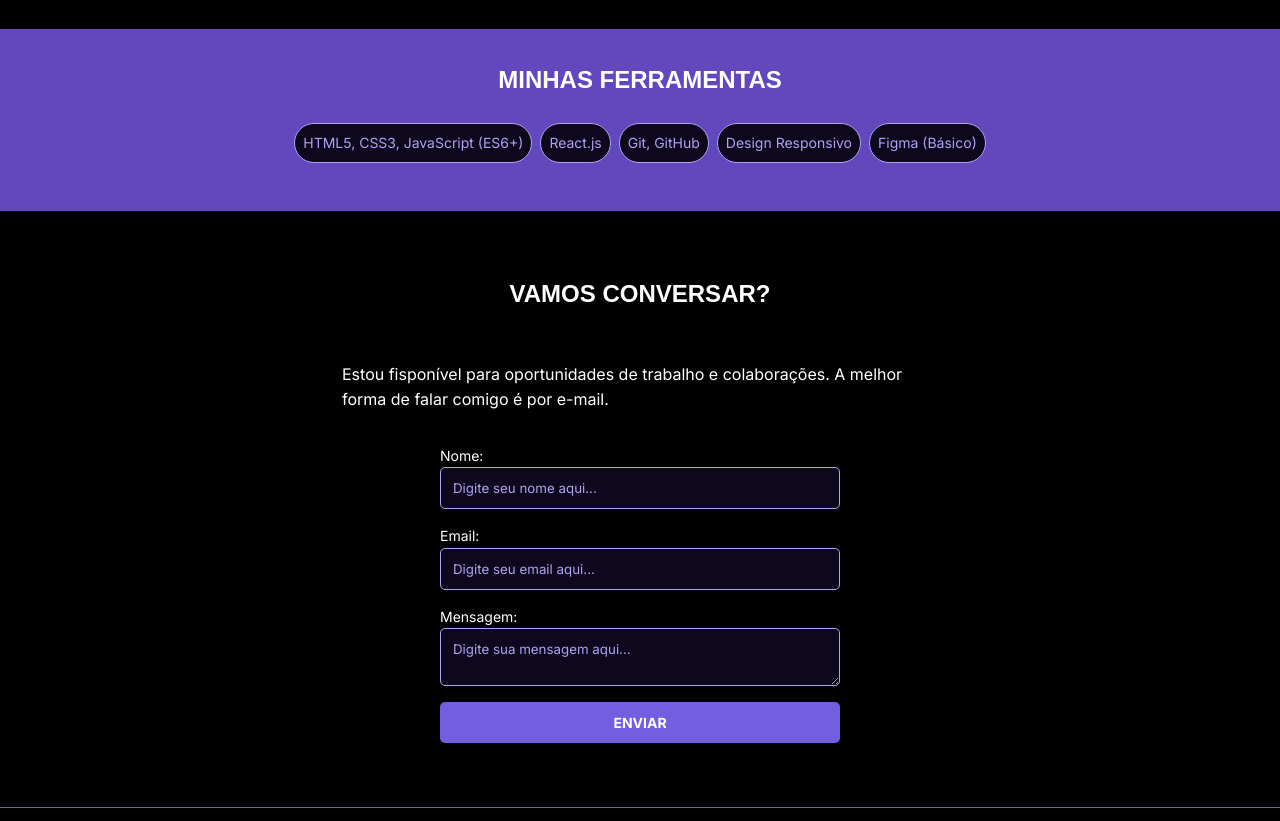
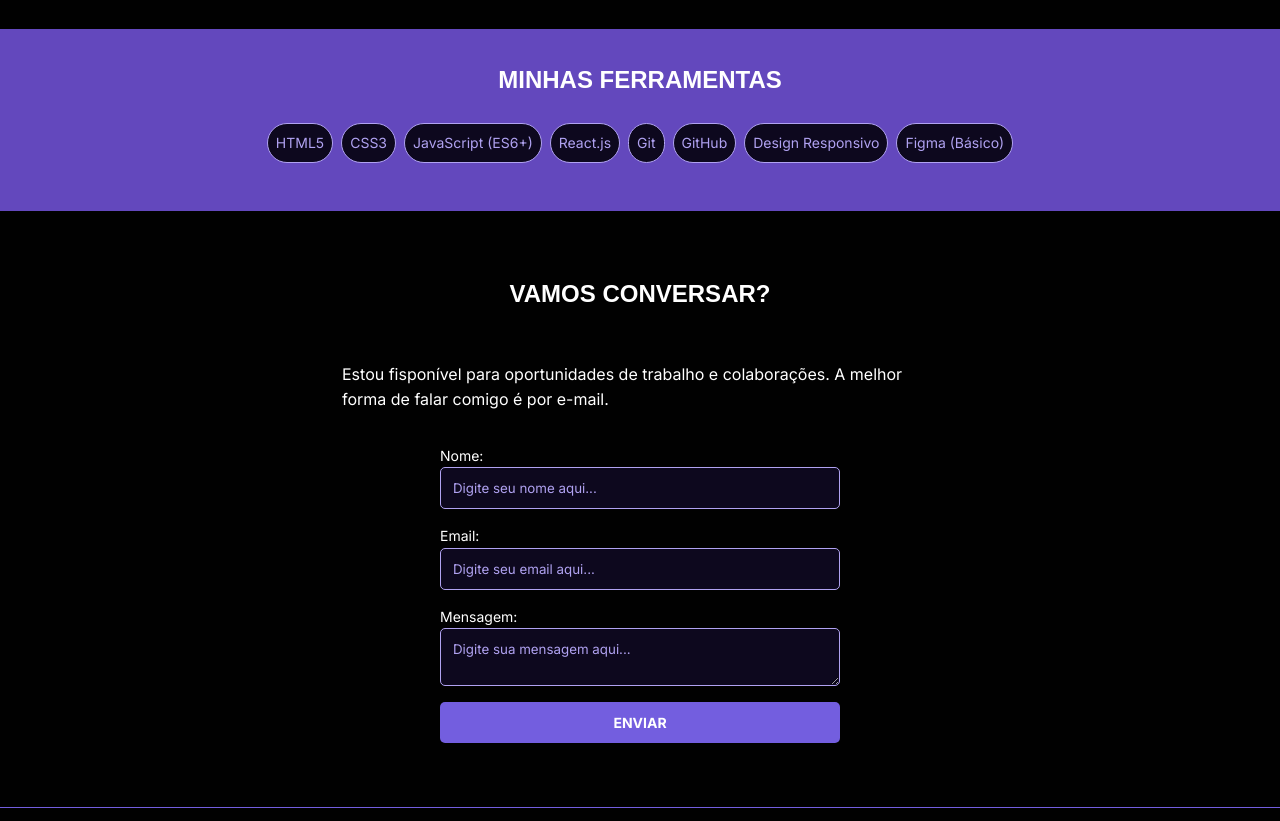
Before and after one commit to MaJu-2440/meu-portfolio, a website: page index.html in a window 1280 px wide. Shown: the part 1260-2081 px from the top of the page. Drawn offline with nearby package versions, Linux system fonts and the light colour scheme; no server answers.

Commit message:
fix lista de tags da section minhas ferramentas

```diff
--- a/index.html
+++ b/index.html
@@ -92,9 +92,12 @@
         <section id="skills" class="section">
             <h2>Minhas Ferramentas</h2>
             <ul class="tags">
-                <li>HTML5, CSS3, JavaScript (ES6+)</li>
+                <li>HTML5</li>
+                <li>CSS3</li>
+                <li>JavaScript (ES6+)</li>
                 <li>React.js</li>
-                <li>Git, GitHub</li>
+                <li>Git</li>
+                <li>GitHub</li>
                 <li>Design Responsivo</li>
                 <li>Figma (Básico)</li>
             </ul>
```
